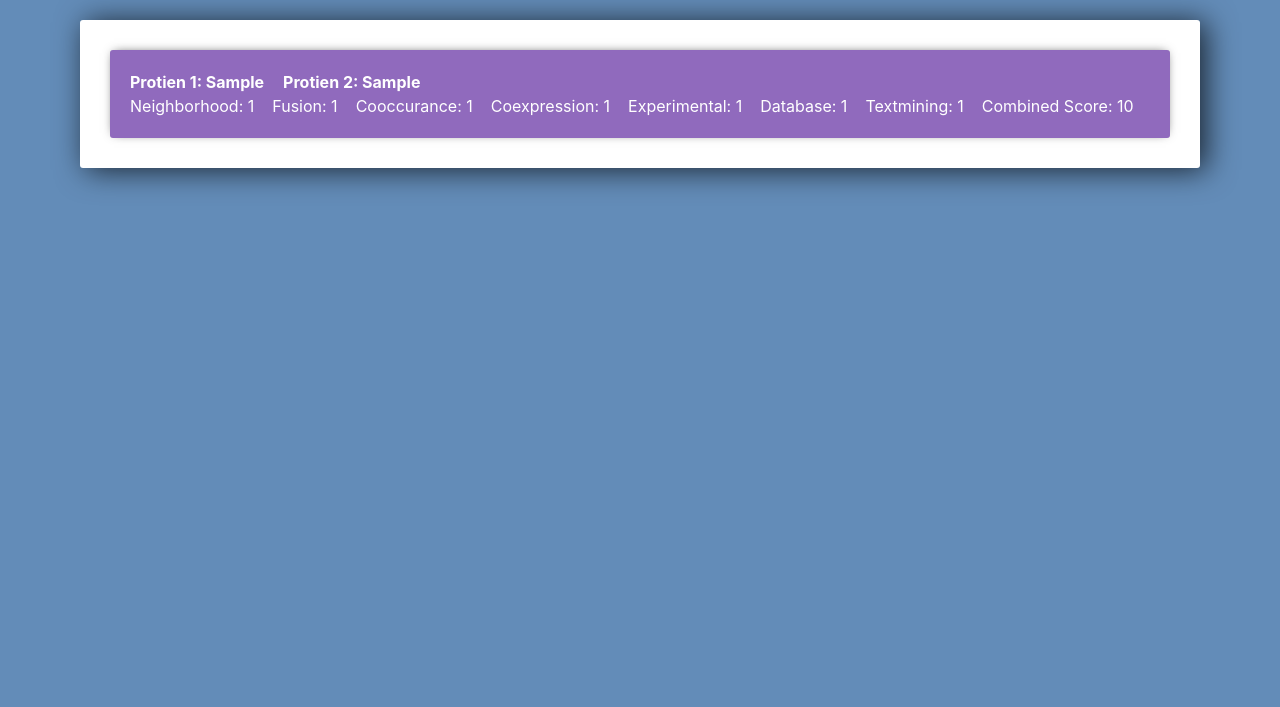
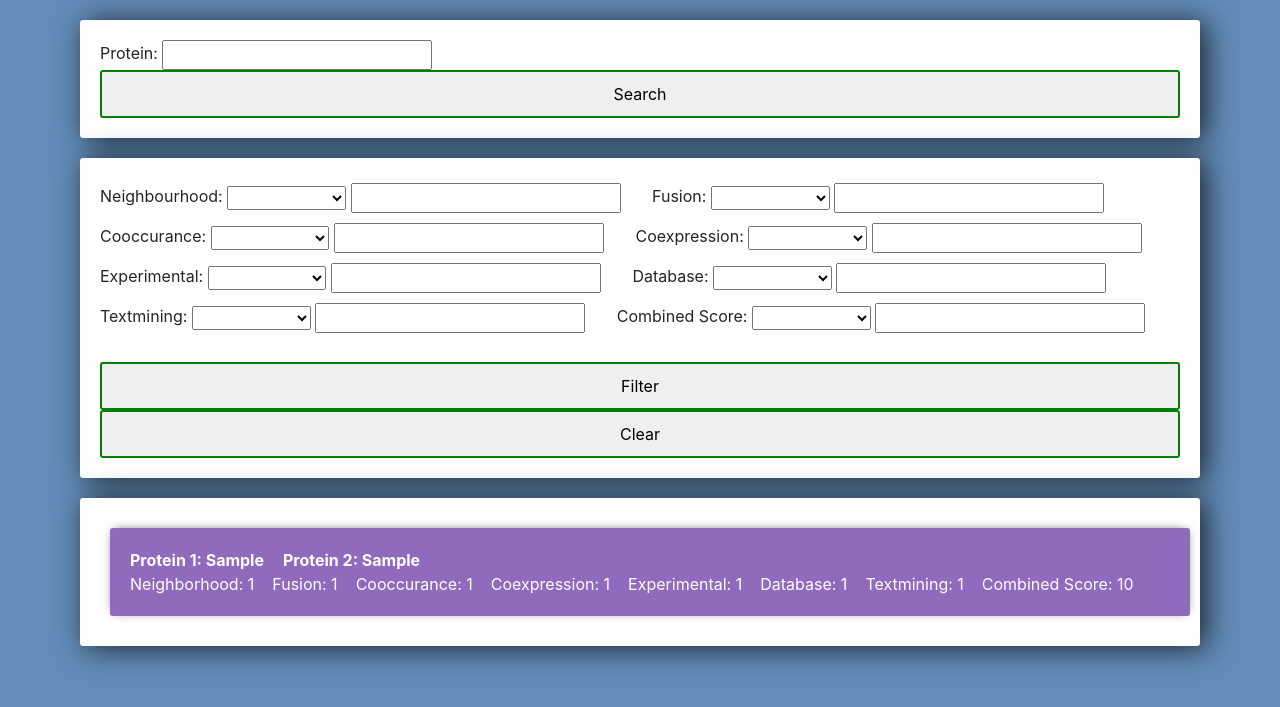
Before and after one commit to sahilsaini22/ProteinInteraction, a Django app: page / in a window 1280 px wide. Shown: the top 707 px of the page. Run offline with Django 3.2, Linux system fonts and the light colour scheme; tables that the repository leaves empty hold one stand-in row (values such as "Sample post"); some libraries are stand-ins or nearby versions.

Commit message:
Filtering working

```diff
--- a/interact/models.py
+++ b/interact/models.py
@@ -15,4 +15,4 @@ class Interaction(models.Model):
     combined_score = models.IntegerField(default=0)
 
     def __int__(self):
-        return self.id
+        return self.protein1
--- a/interact/templates/interact/list.html
+++ b/interact/templates/interact/list.html
@@ -7,10 +7,35 @@
 	}
 
 	input{
+		width:25%;
+		vertical-align: middle;
+	}
+
+	button{
+		width:100%;
+		border-radius: 3px;
+		vertical-align: middle;
+	}
+
+	.center {
+  		margin: auto;
+  		border: 2px solid green;
+  		padding: 10px;
+	}
+
+	select{
+		width: 11%;
+		margin: 8px 0;
+		vertical-align: middle;
+	}
+
+	form{
+		vertical-align: middle;
+
+	}
+
+	div{
 		width: 100%;
-		padding: 12px 20px;
-		margin: 8px 0;
-		box-sizing: border-box;
 	}
 
 	input::placeholder {
@@ -26,6 +51,15 @@
 		margin: 20px auto;
 		padding:20px;
 		background-color: #fff;
+		border-radius: 3px;
+		box-shadow: 6px 2px 30px 0px rgba(0,0,0,0.75);
+	}
+
+	.filterarea{
+		width:1120px;
+		margin: 20px auto;
+		padding:20px;
+		background-color: rgb(151, 169, 196);
 		border-radius: 3px;
 		box-shadow: 6px 2px 30px 0px rgba(0,0,0,0.75);
 	}
@@ -47,6 +81,125 @@
 
 </style>
 
+<form name="filterform" method="GET" enctype="multipart/form-data"  >
+	{% csrf_token %}
+	<div class="center-column">
+	<div>
+	Protein:
+	<input type="text" name="protein" value="{{searched_protein}}" >
+	<br/>
+	<button type="submit" class="center">Search</button>
+	</div>
+	</div>
+
+	<div class="center-column">
+	<div>
+		Neighbourhood:
+		<select id="cs" name="neighborhood_t">
+			<option value="0" {% if neighborhood_type == "0" %}selected{% endif %}></option>
+			<option value="1" {% if neighborhood_type == "1" %}selected{% endif %}>Less Than</option>
+			<option value="2" {% if neighborhood_type == "2" %}selected{% endif %}>Equal To</option>
+			<option value="3" {% if neighborhood_type == "3" %}selected{% endif %}>More Than</option>
+			<option value="4" {% if neighborhood_type == "4" %}selected{% endif %}>Not Equal To</option>
+		  </select>
+		  <input type="input" name="neighborhood"  value="{{neighborhood_search}}" >
+		&nbsp;&nbsp;&nbsp;&nbsp;&nbsp;
+		Fusion:
+		<select id="cs" name="fusion_t">
+			<option value="0" {% if fusion_type == "0" %}selected{% endif %}></option>
+			<option value="1" {% if fusion_type == "1" %}selected{% endif %}>Less Than</option>
+			<option value="2" {% if fusion_type == "2" %}selected{% endif %}>Equal To</option>
+			<option value="3" {% if fusion_type == "3" %}selected{% endif %}>More Than</option>
+			<option value="4" {% if fusion_type == "4" %}selected{% endif %}>Not Equal To</option>
+		  </select>
+		  <input type="input" name="fusion"  value="{{fusion_search}}" >
+	</div>
+
+
+	<div>
+		Cooccurance:
+		<select id="cs" name="cooccurance_t">
+			<option value="0" {% if cooccurance_type == "0" %}selected{% endif %}></option>
+			<option value="1" {% if cooccurance_type == "1" %}selected{% endif %}>Less Than</option>
+			<option value="2" {% if cooccurance_type == "2" %}selected{% endif %}>Equal To</option>
+			<option value="3" {% if cooccurance_type == "3" %}selected{% endif %}>More Than</option>
+			<option value="4" {% if cooccurance_type == "4" %}selected{% endif %}>Not Equal To</option>
+		  </select>
+		  <input type="input" name="cooccurance"  value="{{cooccurance_search}}" >
+		&nbsp;&nbsp;&nbsp;&nbsp;&nbsp;
+		Coexpression:
+		<select id="cs" name="coexpression_t">
+			<option value="0" {% if coexpression_type == "0" %}selected{% endif %}></option>
+			<option value="1" {% if coexpression_type == "1" %}selected{% endif %}>Less Than</option>
+			<option value="2" {% if coexpression_type == "2" %}selected{% endif %}>Equal To</option>
+			<option value="3" {% if coexpression_type == "3" %}selected{% endif %}>More Than</option>
+			<option value="4" {% if coexpression_type == "4" %}selected{% endif %}>Not Equal To</option>
+		  </select>
+		  <input type="input" name="coexpression"  value="{{coexpression_search}}" >
+
+
+	</div>
+
+
+
+
+
+
+	<div>
+		Experimental:
+		<select id="cs" name="experimental_t">
+			<option value="0" {% if experimental_type == "0" %}selected{% endif %}></option>
+			<option value="1" {% if experimental_type == "1" %}selected{% endif %}>Less Than</option>
+			<option value="2" {% if experimental_type == "2" %}selected{% endif %}>Equal To</option>
+			<option value="3" {% if experimental_type == "3" %}selected{% endif %}>More Than</option>
+			<option value="4" {% if experimental_type == "4" %}selected{% endif %}>Not Equal To</option>
+		  </select>
+		  <input type="input" name="experimental"  value="{{experimental_search}}" >
+		  &nbsp;&nbsp;&nbsp;&nbsp;&nbsp;
+		  Database:
+		<select id="cs" name="database_t">
+			<option value="0" {% if database_type == "0" %}selected{% endif %}></option>
+			<option value="1" {% if database_type == "1" %}selected{% endif %}>Less Than</option>
+			<option value="2" {% if database_type == "2" %}selected{% endif %}>Equal To</option>
+			<option value="3" {% if database_type == "3" %}selected{% endif %}>More Than</option>
+			<option value="4" {% if database_type == "4" %}selected{% endif %}>Not Equal To</option>
+		  </select>
+		  <input type="input" name="database"  value="{{database_search}}" >
+	</div>
+
+
+
+
+
+
+
+	<div>
+	Textmining:
+	<select id="cs" name="textmining_t">
+		<option value="0" {% if textmining_type == "0" %}selected{% endif %}></option>
+		<option value="1" {% if textmining_type == "1" %}selected{% endif %}>Less Than</option>
+		<option value="2" {% if textmining_type == "2" %}selected{% endif %}>Equal To</option>
+		<option value="3" {% if textmining_type == "3" %}selected{% endif %}>More Than</option>
+		<option value="4" {% if textmining_type == "4" %}selected{% endif %}>Not Equal To</option>
+	  </select>
+	  <input type="input" name="textmining"  value="{{textmining_search}}" >
+	&nbsp;&nbsp;&nbsp;&nbsp;&nbsp;
+	Combined Score:
+	<select id="cs" name="combined_score_t">
+		<option value="0" {% if combined_score_type == "0" %}selected{% endif %}></option>
+		<option value="1" {% if combined_score_type == "1" %}selected{% endif %}>Less Than</option>
+		<option value="2" {% if combined_score_type == "2" %}selected{% endif %}>Equal To</option>
+		<option value="3" {% if combined_score_type == "3" %}selected{% endif %}>More Than</option>
+		<option value="4" {% if combined_score_type == "4" %}selected{% endif %}>Not Equal To</option>
+	  </select>
+	  <input type="input" name="combined_score"  value="{{combined_score_search}}" >
+	</div>
+	<br/>
+	<button  type="submit" class="center">Filter</button>
+	<button  type="cancel" class="center">Clear</button>
+	</div>
+</form>
+
 <div class="center-column">
 
 
@@ -55,8 +208,8 @@
 {% for interaction in interactions %}
     <div class="item-row">
 		<strong>
-		<span>Protien 1: {{interaction.protein1}}</span> &nbsp;&nbsp;&nbsp;
-		<span>Protien 2: {{interaction.protein2}}</span>
+		<span>Protein 1: {{interaction.protein1}}</span> &nbsp;&nbsp;&nbsp;
+		<span>Protein 2: {{interaction.protein2}}</span>
 		</strong>
 		<br/>
 		<span>Neighborhood: {{interaction.neighborhood}}</span> &nbsp;&nbsp;
--- a/interact/views.py
+++ b/interact/views.py
@@ -1,18 +1,200 @@
 import csv, io
 from django.shortcuts import render
 from django.contrib import messages
+from django.db.models import Q
 
 # Create your views here.
 from .models import *
 
 
 def home(request):
+
     interactions = Interaction.objects.all()
 
-    context = {
-        'interactions': interactions
-    }
-    return render(request, 'interact/list.html', context)
+
+    if request.method == 'GET':
+
+        searched_protein = request.GET.get('protein')
+        if searched_protein != '' and searched_protein is not None:
+            interactions = interactions.filter(protein1__icontains=searched_protein)
+        else:
+            interactions = interactions
+
+
+        neighborhood_search = request.GET.get('neighborhood')
+        neighborhood_type = request.GET.get('neighborhood_t')
+        if neighborhood_search != '' and neighborhood_search is not None:
+            if neighborhood_type == '1':
+                interactions = interactions.filter(neighborhood__lt=neighborhood_search)
+            if neighborhood_type == '2':
+                interactions = interactions.filter(neighborhood=neighborhood_search)
+            if neighborhood_type == '3':
+                interactions = interactions.filter(neighborhood__gt=neighborhood_search)
+            if neighborhood_type == '4':
+                interactions = interactions.filter(neighborhood__ne=neighborhood_search)
+            if neighborhood_type == '4':
+                interactions = interactions.exclude(neighborhood=neighborhood_search)
+        else:
+            interactions = interactions
+
+
+        fusion_search = request.GET.get('fusion')
+        fusion_type = request.GET.get('fusion_t')
+        if fusion_search != '' and fusion_search is not None:
+            if fusion_type == '1':
+                interactions = interactions.filter(fusion__lt=fusion_search)
+            if fusion_type == '2':
+                interactions = interactions.filter(fusion=fusion_search)
+            if fusion_type == '3':
+                interactions = interactions.filter(fusion__gt=fusion_search)
+            if fusion_type == '4':
+                interactions = interactions.exclude(fusion=fusion_search)
+        else:
+            interactions = interactions
+
+
+        coexpression_search = request.GET.get('coexpression')
+        coexpression_type = request.GET.get('coexpression_t')
+        if coexpression_search != '' and coexpression_search is not None:
+            if coexpression_type == '1':
+                interactions = interactions.filter(coexpression__lt=coexpression_search)
+            if coexpression_type == '2':
+                interactions = interactions.filter(coexpression=coexpression_search)
+            if coexpression_type == '3':
+                interactions = interactions.filter(coexpression__gt=coexpression_search)
+            if coexpression_type == '4':
+                interactions = interactions.exclude(coexpression=coexpression_search)
+        else:
+            interactions = interactions
+
+
+        experimental_search = request.GET.get('experimental')
+        experimental_type = request.GET.get('experimental_t')
+        if experimental_search != '' and experimental_search is not None:
+            if experimental_type == '1':
+                interactions = interactions.filter(experimental__lt=experimental_search)
+            if experimental_type == '2':
+                interactions = interactions.filter(experimental=experimental_search)
+            if experimental_type == '3':
+                interactions = interactions.filter(experimental__gt=experimental_search)
+            if experimental_type == '4':
+                interactions = interactions.exclude(experimental=experimental_search)
+        else:
+            interactions = interactions
+
+
+        textmining_search = request.GET.get('textmining')
+        textmining_type = request.GET.get('textmining_t')
+        if textmining_search != '' and textmining_search is not None:
+            if textmining_type == '1':
+                interactions = interactions.filter(textmining__lt=textmining_search)
+            if textmining_type == '2':
+                interactions = interactions.filter(textmining=textmining_search)
+            if textmining_type == '3':
+                interactions = interactions.filter(textmining__gt=textmining_search)
+            if textmining_type == '4':
+                interactions = interactions.exclude(textmining=textmining_search)
+        else:
+            interactions = interactions
+
+
+
+        combined_score_search = request.GET.get('combined_score')
+        combined_score_type = request.GET.get('combined_score_t')
+        if combined_score_search != '' and combined_score_search is not None:
+            if combined_score_type == '1':
+                interactions = interactions.filter(combined_score__lt=combined_score_search)
+            if combined_score_type == '2':
+                interactions = interactions.filter(combined_score=combined_score_search)
+            if combined_score_type == '3':
+                interactions = interactions.filter(combined_score__gt=combined_score_search)
+            if combined_score_type == '4':
+                interactions = interactions.exclude(combined_score=combined_score_search)
+        else:
+            interactions = interactions
+
+
+        cooccurance_search = request.GET.get('cooccurance')
+        cooccurance_type = request.GET.get('cooccurance_t')
+        if cooccurance_search != '' and cooccurance_search is not None:
+            if cooccurance_type == '1':
+                interactions = interactions.filter(cooccurance__lt=cooccurance_search)
+            if cooccurance_type == '2':
+                interactions = interactions.filter(cooccurance=cooccurance_search)
+            if cooccurance_type == '3':
+                interactions = interactions.filter(cooccurance__gt=cooccurance_search)
+            if cooccurance_type == '4':
+                interactions = interactions.exclude(cooccurance=cooccurance_search)
+        else:
+            interactions = interactions
+
+
+        database_search = request.GET.get('database')
+        database_type = request.GET.get('database_t')
+        if database_search != '' and database_search is not None:
+            if database_type == '1':
+                interactions = interactions.filter(database__lt=database_search)
+            if database_type == '2':
+                interactions = interactions.filter(database=database_search)
+            if database_type == '3':
+                interactions = interactions.filter(database__gt=database_search)
+            if database_type == '4':
+                interactions = interactions.exclude(database=database_search)
+        else:
+            interactions = interactions
+
+
+
+        if searched_protein is None:
+            searched_protein = ''
+
+        if neighborhood_search is None:
+            neighborhood_search = ''
+
+        if fusion_search is None:
+            fusion_search = ''
+
+
+        if combined_score_search is None:
+            combined_score_search = ''
+
+        if textmining_search is None:
+            textmining_search = ''
+
+        if coexpression_search is None:
+            coexpression_search = ''
+
+        if experimental_search is None:
+            experimental_search = ''
+
+        if cooccurance_search is None:
+            cooccurance_search = ''
+
+        if database_search is None:
+            database_search = ''
+
+
+        context = {
+            'interactions': interactions ,
+            'searched_protein' : searched_protein ,
+            'combined_score_type': combined_score_type ,
+            'combined_score_search': combined_score_search,
+            'textmining_type': textmining_type ,
+            'textmining_search': textmining_search,
+            'neighborhood_type': neighborhood_type ,
+            'neighborhood_search': neighborhood_search,
+            'fusion_type': fusion_type ,
+            'fusion_search': fusion_search,
+            'coexpression_type': coexpression_type ,
+            'coexpression_search': coexpression_search,
+            'experimental_type': experimental_type ,
+            'experimental_search': experimental_search,
+            'cooccurance_type': cooccurance_type ,
+            'cooccurance_search': cooccurance_search,
+            'database_type': database_type ,
+            'database_search': database_search
+        }
+        return render(request, 'interact/list.html', context)
 
 
 def upload(request):
--- a/interactions/settings.py
+++ b/interactions/settings.py
@@ -37,7 +37,9 @@ INSTALLED_APPS = [
     'django.contrib.sessions',
     'django.contrib.messages',
     'django.contrib.staticfiles',
-    'interact'
+    'interact',
+    'django_filters',
+    'bootstrapform'
 
 ]
 
```
Also changed, not shown: interact/templates/interact/search.html (added, +81 -0 lines).
